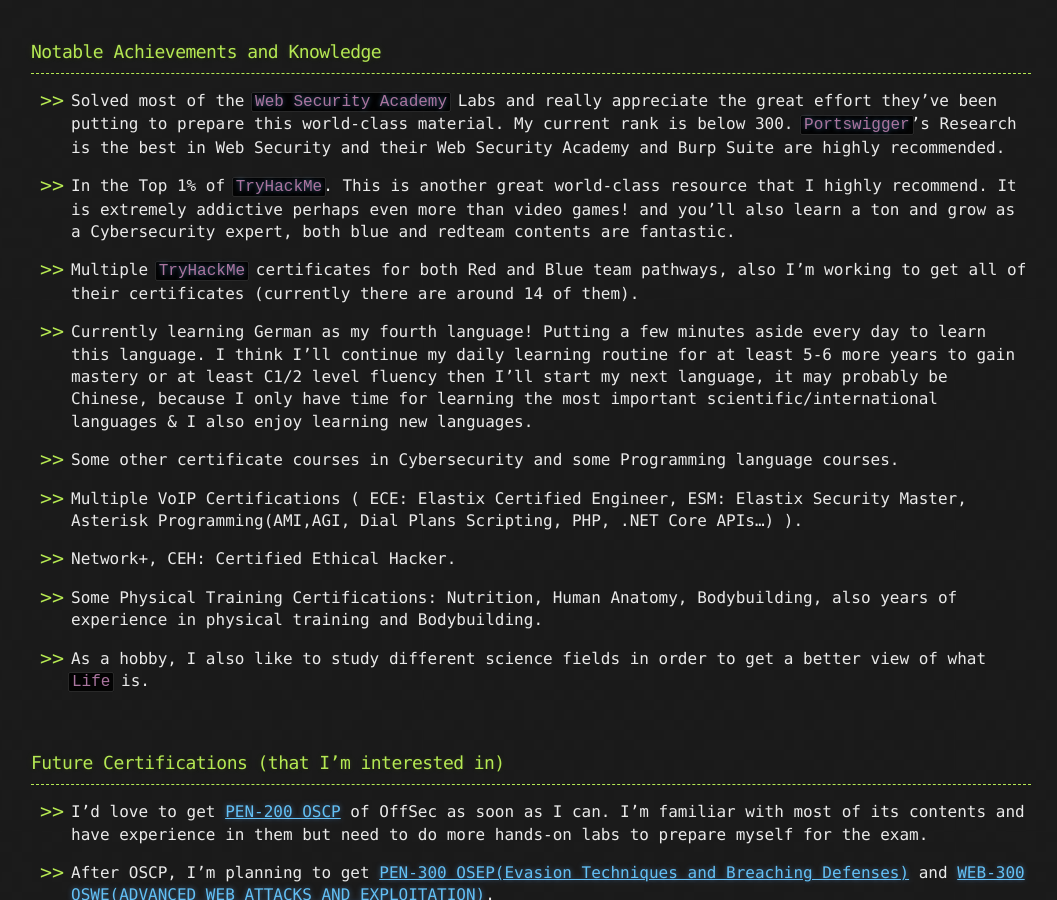
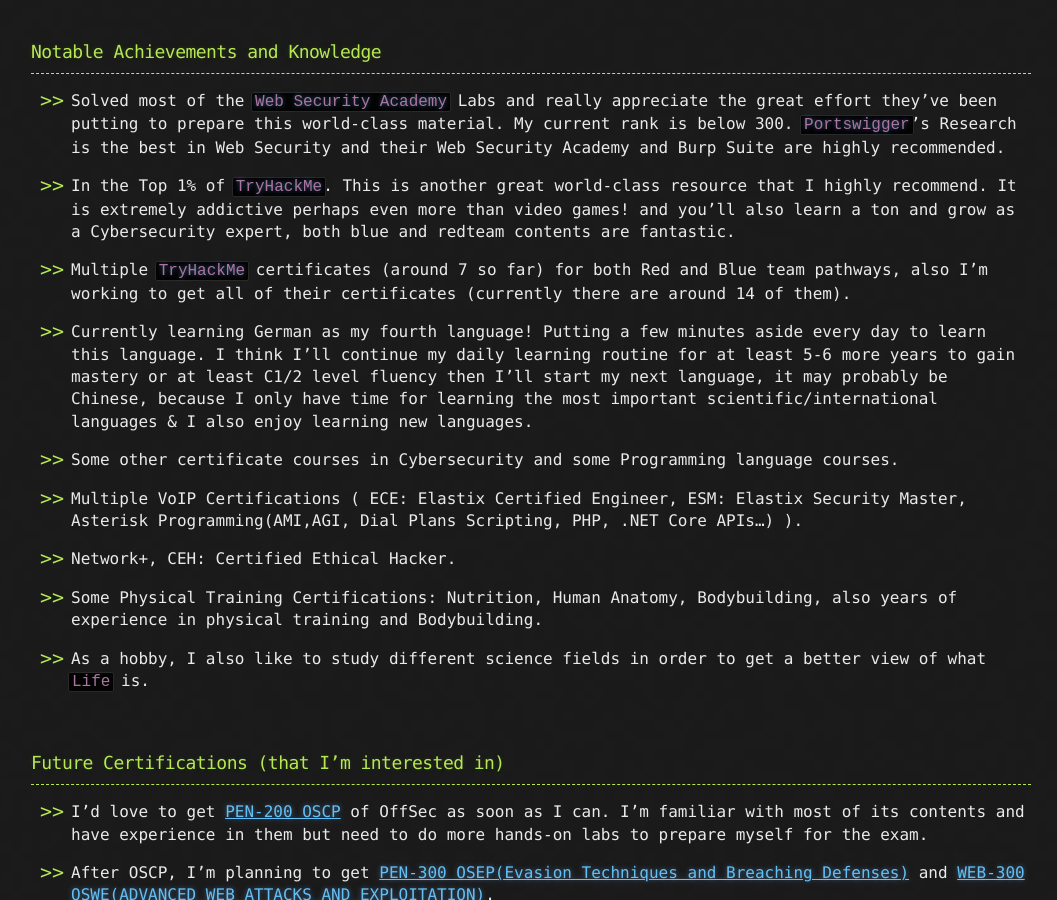
Before and after one commit to CamoCatX/camocatx.github.io, a Jekyll site: the page built from about.md, in a window 1280 px wide and 900 px high, scrolled down 1297 px. Shown: the whole window, without its empty margins (109-1166 px from the left). Built offline with Jekyll 4.4.1, drawn with Linux system fonts in a browser that asks for light colours.

Commit message:
Update about page

```diff
--- a/about.md
+++ b/about.md
@@ -51,7 +51,7 @@ I love almost all Technical Cybersecurity fields but prefer Offensive Security a
 
 * In the Top 1% of <a href="https://tryhackme.com" class="no-decoration"><code class="language-plaintext highlighter-rouge">TryHackMe</code></a>. This is another great world-class resource that I highly recommend. It is extremely addictive perhaps even more than video games! and you'll also learn a ton and grow as a Cybersecurity expert, both blue and redteam contents are fantastic.
 
-* Multiple <a href="https://tryhackme.com" class="no-decoration"><code class="language-plaintext highlighter-rouge">TryHackMe</code></a> certificates for both Red and Blue team pathways, also I'm working to get all of their certificates (currently there are around 14 of them).
+* Multiple <a href="https://tryhackme.com" class="no-decoration"><code class="language-plaintext highlighter-rouge">TryHackMe</code></a> certificates (around 7 so far) for both Red and Blue team pathways, also I'm working to get all of their certificates (currently there are around 14 of them).
 
 * Currently learning German as my fourth language! Putting a few minutes aside every day to learn this language. I think I'll continue my daily learning routine for at least 5-6 more years to gain mastery or at least C1/2 level fluency then I'll start my next language, it may probably be Chinese, because I only have time for learning the most important scientific/international languages & I also enjoy learning new languages.
 
```
